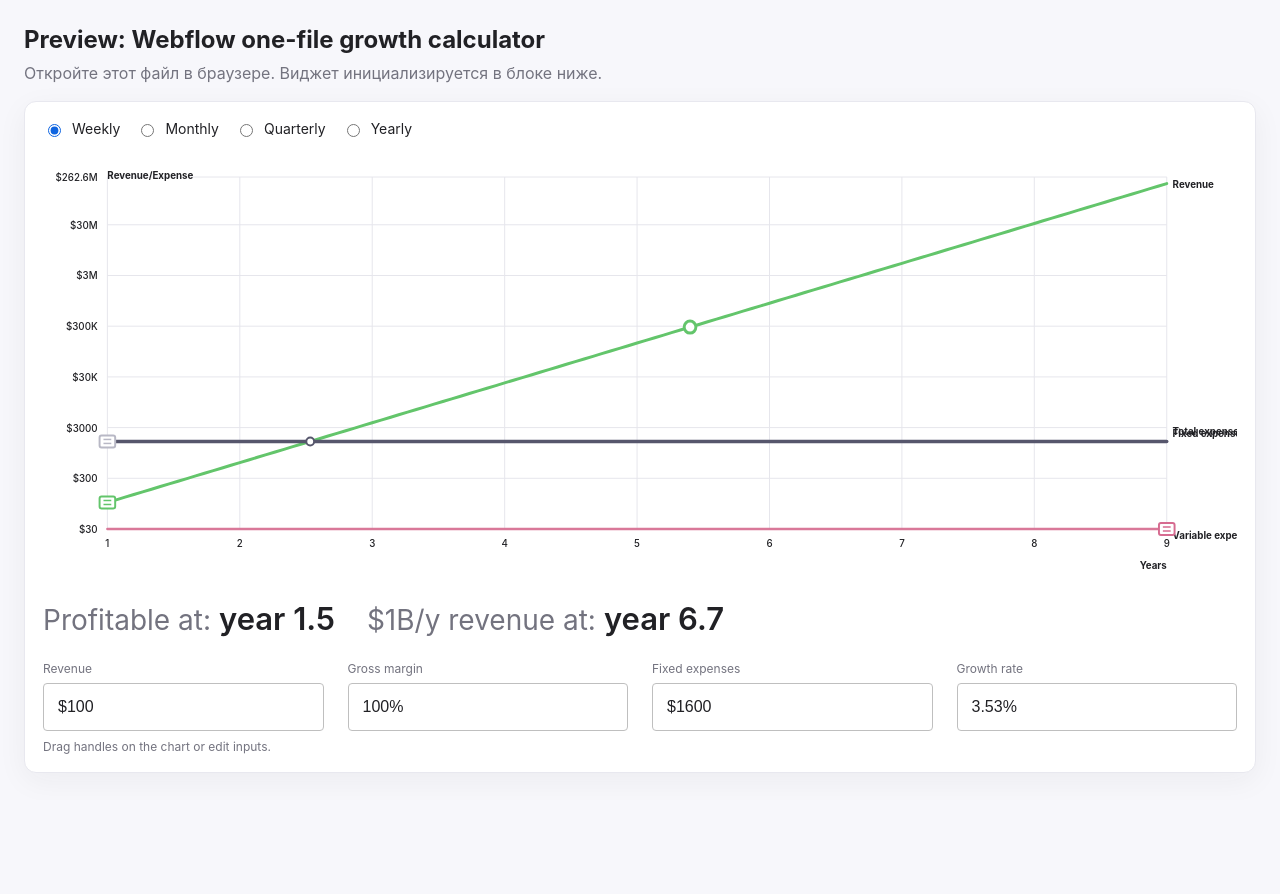
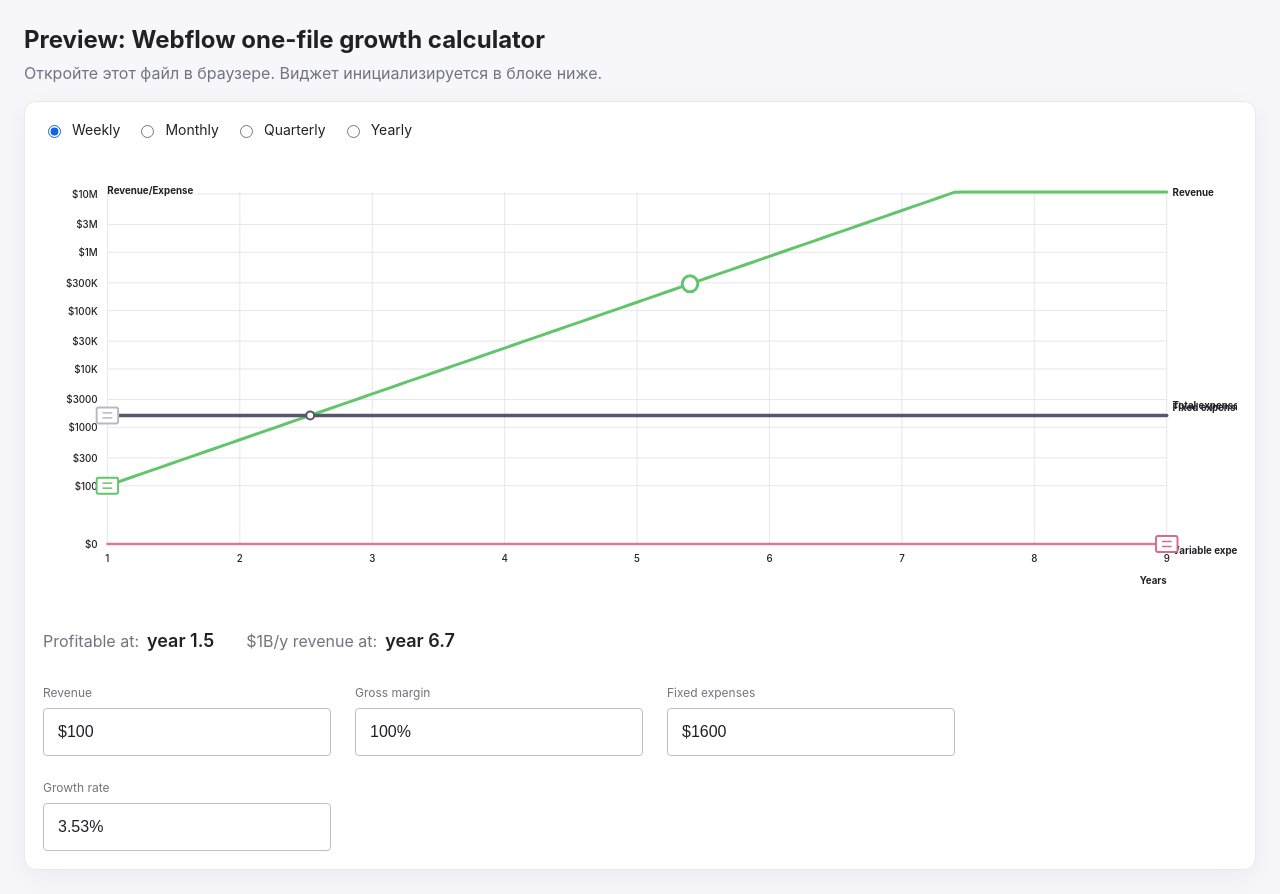
Before and after one commit to Sqweez/ims-graph, a website: page preview.html in a window 1280 px wide. Before the commit the page ends 800 px from the top, so only its background shows below. Drawn offline with Linux system fonts and the light colour scheme.

Commit message:
Refactor Webflow growth calculator: update ID selectors, enhance Y-axis scaling and ticks, improve styles, and add convenient drag handles

```diff
--- a/preview.html
+++ b/preview.html
@@ -44,7 +44,7 @@
     <p>Откройте этот файл в браузере. Виджет инициализируется в блоке ниже.</p>
 
     <div class="card">
-      <div id="growth-calc" data-ims-growth-graph></div>
+      <div id="ims-growth-calc"></div>
     </div>
   </div>
 
--- a/webflow-growth-calculator.js
+++ b/webflow-growth-calculator.js
@@ -29,6 +29,23 @@
     weeklyFixedExpenses: 1600,
     yearsMin: 1,
     yearsMax: 9
+  };
+
+  // Фиксированные максимумы оси Y в зависимости от активного unit.
+  const Y_MAX_BY_UNIT = {
+    week: 10000000,
+    month: 30000000,
+    quarter: 100000000,
+    year: 1000000000
+  };
+  const Y_HEADROOM_FACTOR = 1.08;
+
+  // Фиксированные тики оси Y (в display-единицах) под референсные скрины.
+  const Y_TICKS_BY_UNIT = {
+    week: [100, 300, 1000, 3000, 10000, 30000, 100000, 300000, 1000000, 3000000, 10000000],
+    month: [300, 1000, 3000, 10000, 30000, 100000, 300000, 1000000, 3000000, 10000000, 30000000],
+    quarter: [3000, 10000, 30000, 100000, 300000, 1000000, 3000000, 10000000, 30000000, 100000000],
+    year: [3000, 10000, 30000, 100000, 300000, 1000000, 3000000, 10000000, 30000000, 100000000, 300000000, 1000000000]
   };
 
   /**
@@ -326,23 +343,22 @@
     let style = document.createElement('style');
     style.id = 'igc-styles';
     style.textContent = '' +
-      '.igc{font-family:Inter,Segoe UI,Arial,sans-serif;color:' + COLORS.black + ';width:100%;}' +
+      '.igc{font-family:Inter,Segoe UI,Arial,sans-serif;color:' + COLORS.black + ';width:100%;display:flex;flex-direction:column;gap:32px;}' +
       '.igc *{box-sizing:border-box;}' +
-      '.igc__radios{display:flex;gap:16px;align-items:center;flex-wrap:wrap;margin-bottom:20px;font-size:14px;}' +
+      '.igc__radios{display:flex;gap:16px;align-items:center;flex-wrap:wrap;font-size:14px;line-height:1.4;}' +
       '.igc__radio{display:flex;gap:8px;align-items:center;color:' + COLORS.black + ';cursor:pointer;}' +
       '.igc__radio input{accent-color:' + COLORS.blue + ';}' +
-      '.igc__chart-wrap{border-radius:8px;background:#fff;}' +
-      '.igc__summary{display:flex;gap:32px;flex-wrap:wrap;margin-top:16px;align-items:baseline;}' +
-      '.igc__summary-label{font-size:28px;color:' + COLORS.darkGrey + ';line-height:1.4;}' +
-      '.igc__summary-value{font-size:31px;font-weight:600;color:' + COLORS.black + ';line-height:1.4;margin-left:8px;}' +
-      '.igc__inputs{display:flex;gap:24px;flex-wrap:wrap;margin-top:20px;}' +
-      '.igc__field{min-width:220px;flex:1 1 220px;max-width:360px;}' +
+      '.igc__chart-wrap{background:transparent;}' +
+      '.igc__summary{display:flex;gap:32px;flex-wrap:wrap;align-items:baseline;line-height:1.4;}' +
+      '.igc__summary-label{font-size:16px;color:' + COLORS.darkGrey + ';line-height:1.4;}' +
+      '.igc__summary-value{font-size:18px;font-weight:600;color:' + COLORS.black + ';line-height:1.4;margin-left:8px;}' +
+      '.igc__inputs{display:flex;gap:24px;flex-wrap:wrap;}' +
+      '.igc__field{width:288px;flex:0 0 288px;}' +
       '.igc__field-label{font-size:12px;color:' + COLORS.darkGrey + ';line-height:1.4;margin-bottom:6px;display:block;}' +
       '.igc__input{width:100%;height:48px;border:1px solid ' + COLORS.grey + ';border-radius:4px;padding:10px 14px;font-size:16px;line-height:1.4;color:' + COLORS.black + ';}' +
       '.igc__input:focus{outline:2px solid rgba(14,100,224,.25);border-color:' + COLORS.blue + ';}' +
-      '.igc__hint{font-size:12px;color:' + COLORS.darkGrey + ';margin-top:8px;}' +
       '@media (max-width: 880px){' +
-      '.igc__summary-label{font-size:20px;}.igc__summary-value{font-size:24px;}.igc__field{max-width:none;}' +
+      '.igc{gap:24px;}.igc__summary-label{font-size:16px;}.igc__summary-value{font-size:18px;}.igc__field{width:100%;flex:1 1 100%;}' +
       '}';
 
     document.head.appendChild(style);
@@ -418,15 +434,10 @@
       '<div class="igc__field"><label class="igc__field-label">Fixed expenses</label><input class="igc__input" data-key="fixed" type="text" /></div>' +
       '<div class="igc__field"><label class="igc__field-label">Growth rate</label><input class="igc__input" data-key="growth" type="text" /></div>';
 
-    let hint = document.createElement('div');
-    hint.className = 'igc__hint';
-    hint.textContent = 'Drag handles on the chart or edit inputs.';
-
     root.appendChild(radios);
     root.appendChild(chartWrap);
     root.appendChild(summary);
     root.appendChild(inputs);
-    root.appendChild(hint);
 
     this.container.appendChild(root);
 
@@ -473,11 +484,9 @@
       // Ось X всегда в годах.
       tMin: this.state.yearsMin,
       tMax: this.state.yearsMax,
-      yMin: 1000 / WEEKS_PER_YEAR,
-      yMax: 1000000 / WEEKS_PER_YEAR,
-      ticksY: [],
-      // После первого расчета фиксируем масштаб, чтобы убрать "прыжки" оси при drag.
-      yDomainFrozen: false
+      yMin: flowToWeekly(Y_TICKS_BY_UNIT[this.state.units][0], this.state.units),
+      yMax: flowToWeekly(Y_MAX_BY_UNIT[this.state.units] || Y_MAX_BY_UNIT.year, this.state.units),
+      ticksY: []
     };
   };
 
@@ -732,55 +741,22 @@
   };
 
   /**
-   * Обновляет логарифмический диапазон Y и набор тиков.
+   * Обновляет фиксированный лог-диапазон Y и тики по активному unit.
    */
   _updateYDomain() {
-    let tMax = this.chart.tMax - this.chart.tMin;
-    let values = [
-      this._revenueAt(0),
-      this._revenueAt(tMax),
-      this._variableAt(0),
-      this._variableAt(tMax),
-      this.state.weeklyFixedExpenses,
-      this._totalAt(0),
-      this._totalAt(tMax),
-      1000 / WEEKS_PER_YEAR,
-      1000000 / WEEKS_PER_YEAR
-    ].filter(function (value) {
-      return isFiniteNumber(value) && value > 0;
-    });
+    let displayUnit = this.state.units;
+    let displayTicks = Y_TICKS_BY_UNIT[displayUnit] || Y_TICKS_BY_UNIT.year;
+    let yMaxDisplay = Y_MAX_BY_UNIT[displayUnit] || Y_MAX_BY_UNIT.year;
+    let yMinDisplayPositive = Math.max(1, displayTicks[0] / 10);
 
-    let min = Math.min.apply(Math, values);
-    let max = Math.max.apply(Math, values);
-
-    let yMin = Math.max(1 / WEEKS_PER_YEAR, min * 0.7);
-    let yMax = Math.max(yMin * 10, max * 1.35);
-
-    if (!this.chart.yDomainFrozen) {
-      this.chart.yMin = yMin;
-      this.chart.yMax = yMax;
-      this.chart.yDomainFrozen = true;
-    } else {
-      // Keep the scale stable while dragging; expand only when data exceeds range.
-      this.chart.yMin = Math.min(this.chart.yMin, yMin);
-      this.chart.yMax = Math.max(this.chart.yMax, yMax);
-    }
-
-    let displayUnit = this.state.units;
-    let displayMin = flowFromWeekly(this.chart.yMin, displayUnit);
-    let displayMax = flowFromWeekly(this.chart.yMax, displayUnit);
-    // Тики строим в display-единицах, чтобы подписи были человекочитаемыми.
-    let displayTicks = createOneThreeTicks(displayMin, displayMax, 8);
+    // Для лог-шкалы ноль невозможен математически, поэтому используем маленький положительный floor,
+    // но визуально показываем ось "от 0" отдельной подписью внизу.
+    this.chart.yMin = flowToWeekly(yMinDisplayPositive, displayUnit);
+    // Небольшой запас сверху, чтобы линии/подписи не прилипали к потолку.
+    this.chart.yMax = flowToWeekly(yMaxDisplay * Y_HEADROOM_FACTOR, displayUnit);
     this.chart.ticksY = displayTicks.map(function (tick) {
       return flowToWeekly(tick, displayUnit);
     });
-
-    if (this.chart.ticksY.length < 2) {
-      this.chart.ticksY = [this.chart.yMin, this.chart.yMax];
-    }
-
-    this.chart.yMin = this.chart.ticksY[0];
-    this.chart.yMax = this.chart.ticksY[this.chart.ticksY.length - 1];
   };
 
   /**
@@ -826,7 +802,6 @@
     let ratio = (this.chart.height - this.chart.paddingBottom - clamped) / plotHeight;
     let lnMin = Math.log(this.chart.yMin);
     let lnMax = Math.log(this.chart.yMax);
-
     return Math.exp(lnMin + ratio * (lnMax - lnMin));
   };
 
@@ -890,6 +865,20 @@
       });
       gAxes.appendChild(label);
     });
+
+    // Визуальная нижняя граница "0" (не участвует в лог-расчетах).
+    let yZero = this.chart.height - this.chart.paddingBottom;
+    let zeroLabel = createSvgEl('text');
+    zeroLabel.textContent = '$0';
+    setAttrs(zeroLabel, {
+      x: this.chart.paddingLeft - 10,
+      y: yZero + 4,
+      fill: COLORS.black,
+      'font-size': 10,
+      'font-weight': 500,
+      'text-anchor': 'end'
+    });
+    gAxes.appendChild(zeroLabel);
 
     for (let year = this.chart.tMin; year <= this.chart.tMax; year += 1) {
       let t = year - this.chart.tMin;
@@ -1033,12 +1022,29 @@
      * Прямоугольная drag-ручка (revenue/fixed/variable).
      */
     function addHandleRect(name, x, y, color) {
+      const visualW = 22;
+      const visualH = 16;
+      const hitPad = 8;
+
+      // Широкая невидимая зона наведения для уверенного захвата мышью.
+      let hit = createSvgEl('rect');
+      setAttrs(hit, {
+        x: x - visualW / 2 - hitPad,
+        y: y - visualH / 2 - hitPad,
+        width: visualW + hitPad * 2,
+        height: visualH + hitPad * 2,
+        fill: 'rgba(0,0,0,0.001)',
+        'data-handle': name,
+        style: 'cursor:ns-resize'
+      });
+      gHandles.appendChild(hit);
+
       let rect = createSvgEl('rect');
       setAttrs(rect, {
-        x: x - 8,
-        y: y - 6,
-        width: 16,
-        height: 12,
+        x: x - visualW / 2,
+        y: y - visualH / 2,
+        width: visualW,
+        height: visualH,
         rx: 2,
         fill: COLORS.white,
         stroke: color,
@@ -1050,10 +1056,10 @@
 
       let centerLine1 = createSvgEl('line');
       setAttrs(centerLine1, {
-        x1: x - 4,
-        y1: y - 2,
-        x2: x + 4,
-        y2: y - 2,
+        x1: x - 5,
+        y1: y - 2.5,
+        x2: x + 5,
+        y2: y - 2.5,
         stroke: color,
         'stroke-width': 1.5,
         'data-handle': name,
@@ -1063,10 +1069,10 @@
 
       let centerLine2 = createSvgEl('line');
       setAttrs(centerLine2, {
-        x1: x - 4,
-        y1: y + 2,
-        x2: x + 4,
-        y2: y + 2,
+        x1: x - 5,
+        y1: y + 2.5,
+        x2: x + 5,
+        y2: y + 2.5,
         stroke: color,
         'stroke-width': 1.5,
         'data-handle': name,
@@ -1079,11 +1085,26 @@
      * Круглая drag-ручка для изменения growth.
      */
     function addHandleCircle(name, x, y, color) {
+      const visualR = 8;
+      const hitR = 14;
+
+      // Невидимый увеличенный радиус для более удобного drag.
+      let hit = createSvgEl('circle');
+      setAttrs(hit, {
+        cx: x,
+        cy: y,
+        r: hitR,
+        fill: 'rgba(0,0,0,0.001)',
+        'data-handle': name,
+        style: 'cursor:move'
+      });
+      gHandles.appendChild(hit);
+
       let circle = createSvgEl('circle');
       setAttrs(circle, {
         cx: x,
         cy: y,
-        r: 6,
+        r: visualR,
         fill: COLORS.white,
         stroke: color,
         'stroke-width': 3,
@@ -1137,7 +1158,7 @@
    * Автоинициализация по data-атрибуту/ID контейнера.
    */
   function autoInit() {
-    let nodes = document.querySelectorAll('[data-ims-growth-graph], #growth-calc');
+    let nodes = document.querySelectorAll('#ims-growth-calc');
     if (!nodes.length) {
       return [];
     }
```
